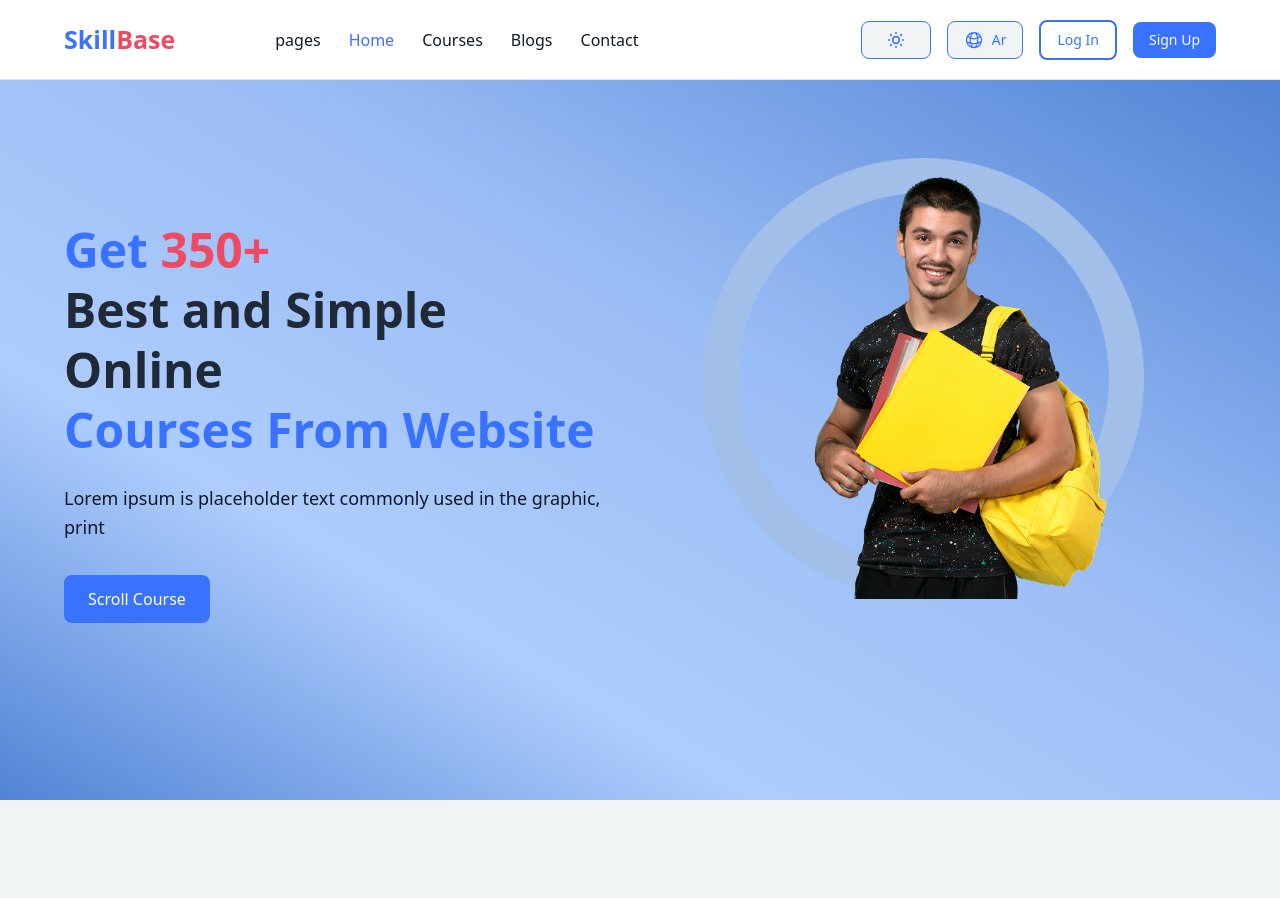
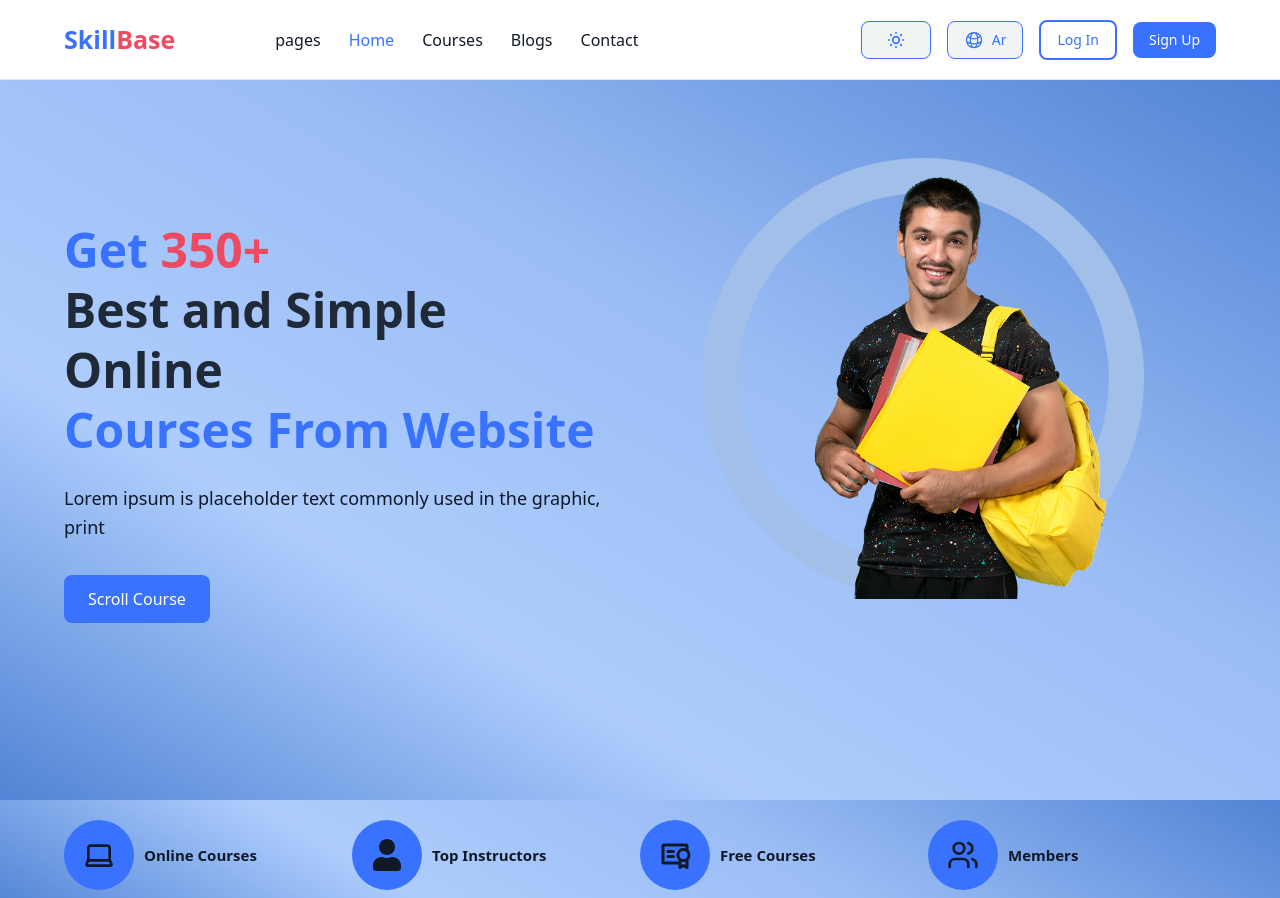
Before and after one commit to Amr-ahmed-98/Education-App, a React (Vite) app: page / in a window 1280 px wide. Shown: the top 898 px of the page. Built offline with nearby package versions, Linux system fonts and the light colour scheme.

Commit message:
add card section in Home Page

```diff
--- a/package.json
+++ b/package.json
@@ -35,8 +35,8 @@
   "devDependencies": {
     "@eslint/js": "^9.33.0",
     "@types/node": "^24.3.1",
-    "@types/react": "^19.1.10",
-    "@types/react-dom": "^19.1.7",
+    "@types/react": "^19.1.13",
+    "@types/react-dom": "^19.1.9",
     "@vitejs/plugin-react": "^5.0.0",
     "eslint": "^9.33.0",
     "eslint-plugin-react-hooks": "^5.2.0",
--- /dev/null
+++ b/src/components/organisms/Home/BannerCard.tsx
@@ -0,0 +1,23 @@
+import  React  from "react";
+interface BannerCardProbs {
+  label?: string;
+  icon?: React.ReactNode;
+  value?:string | number;
+}
+
+const BannerCard: React.FC<BannerCardProbs> = ({
+    label,
+    icon,
+    value
+}) => {
+  return (
+    <div className=" py-[20px] ">
+      <div className="flex ">
+        <div className="w-[70px] h-[70px] bg-primary rounded-[50%] flex justify-center items-center">{icon}</div>
+        <p className="font-bold text-[15px] flex justify-center items-center ml-[10px]">{label}</p>
+      </div>
+    </div>
+  );
+};
+
+export default BannerCard;
--- a/src/components/pages/Home.tsx
+++ b/src/components/pages/Home.tsx
@@ -6,7 +6,9 @@ import HeroText from "../molecules/HeroText";
 import Cart from "../molecules/Card";
 import intructor1 from "../../assets/images/instructor1.png";
 import Instructor from "./../organisms/Home/InstructorSection";
-import CertificateSection from "../organisms/Home/certificateSection";
+import CertificateSection from "../../components/organisms/Home/CertificateSection";
+import BannerCard from "../organisms/Home/BannerCard";
+import {ItemCard} from '../../utils/Data';
 function Home() {
   const { t } = useTranslation();
   return (
@@ -22,7 +24,18 @@ function Home() {
         imageRight={true} // لو خليتها true هتبدل مكان النص مع الصورة
         className="bg-gray-50"
       />
-
+    <div className=" bg-[linear-gradient(210deg,#4775C1_0%,#5184D5_0%,#9BBdF5_40%,#AECDFD_70%,#5184D5_100%)]">
+      <div className="container grid grid-cols-1 sm:grid-cols-1 md:grid-cols-2 lg:grid-cols-4 ">
+  {ItemCard.map((item)=>(
+        <BannerCard
+            key={item.id}
+          icon={item.icon}
+          value={item.value}
+          label={t(item.labelKey)}
+        />
+      ))}
+      </div>
+    </div>
       <div className="md:px-16 sm:px-10 px-4">
         <HeroText
           title={t("HeroText.title")}
--- a/src/locales/ar.json
+++ b/src/locales/ar.json
@@ -396,5 +396,12 @@
     "eventList":"قائمه",
         "featuredEvents":"<span class='text-secondary'>الأحداث</span> المميزة"
 
+  },
+  "ItemCard": {
+    "courses": "كورسات أونلاين",
+    "instructors": "أفضل المدرسين",
+    "freeCourses": "كورسات مجانية",
+    "members": "الأعضاء"
   }
+
 }
--- a/src/locales/en.json
+++ b/src/locales/en.json
@@ -446,6 +446,13 @@
       }
     }
 
+  },
+   "ItemCard": {
+    "courses": "Online Courses",
+    "instructors": "Top Instructors",
+    "freeCourses": "Free Courses",
+    "members": "Members"
   }
 
+
 }
--- a/src/utils/Data.ts
+++ b/src/utils/Data.tsx
@@ -1,4 +1,5 @@
-import * as img from "./../assets/images/images";
+import * as img from "../assets/images/images";
+import * as icon from '../assets/icons/icons';
 export const NavbarList = [
   {
     list: "Home",
@@ -135,4 +136,32 @@ export const eventsListAr = [
     desc: "المحادثات المهنية عبارة عن جلسة مباشرة يشارك فيها الخبراء قصصهم المهنية ونصائحهم لمساعدتك على النمو والحصول على الإلهام.",
     img: img.EventGridCard,
   },
+
 ];
+
+export const ItemCard = [
+ {
+    id: 1,
+    value: 350,
+    labelKey: "ItemCard.courses",
+    icon: <icon.Laptop size={32} />
+  },
+  {
+    id: 2,
+    value: "",
+    labelKey: "ItemCard.instructors",
+    icon: <icon.FaUser size={32} />
+  },
+  {
+    id: 3,
+    value: "",
+    labelKey: "ItemCard.freeCourses",
+    icon: <icon.PiCertificateBold size={32} />
+  },
+  {
+    id: 4,
+    value: 500,
+    labelKey: "ItemCard.members",
+    icon: <icon.Users size={32} />
+  }
+];
```
Also changed, not shown: src/assets/icons/icons.ts (+8 -6 lines), 1 other file (tests, documents, lock files or other folders).
